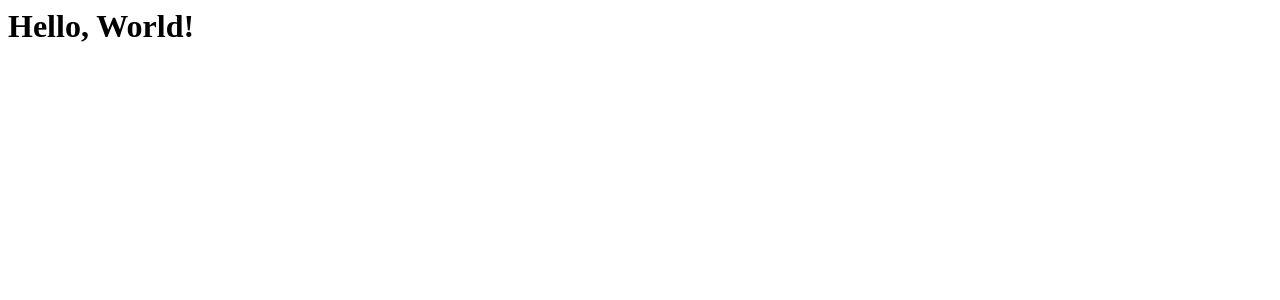
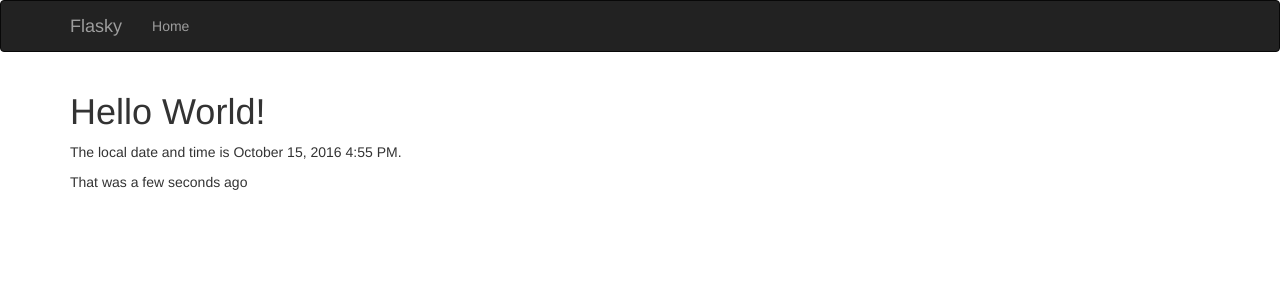
Before and after one commit to lanlingsheng/flask-web, a Flask app: page / in a window 1280 px wide. Shown: the top 300 px of the page. Run offline with Flask 2, Linux system fonts and the light colour scheme; some libraries are stand-ins or nearby versions.

Commit message:
add static picture

```diff
--- a/hello.py
+++ b/hello.py
@@ -1,13 +1,16 @@
 from flask import Flask
 from flask import render_template
-from flask.ext.bootstrap import Bootstrap
+from flask_bootstrap import Bootstrap
+from flask_moment import Moment
+from datetime import datetime
 
 app = Flask(__name__)
 bootstrap = Bootstrap(app)
+moment = Moment(app)
 
 @app.route('/')
 def index():
-    return render_template('index.html')
+    return render_template('index.html', current_time= datetime.utcnow())
 
 @app.route('/user/<name>')
 def user(name):
--- a/templates/base.html
+++ b/templates/base.html
@@ -1,6 +1,12 @@
 {% extends "bootstrap/base.html" %}
 
 {% block title %}Flasky{% endblock %}
+
+{% block head %}
+{{ super() }}
+<link rel = "shortcut icon" href = "{{ url_for('static', filename = 'favicon.ico')}}" type = "image/x-icon">
+<link rel = "icon" href = "{{ url_for('static', filename= 'favicon.ico')}}" type= "image/x-icon">
+{% endblock %}
 
 {% block navbar %}
 <div class="navbar navbar-inverse" role="navigation">
@@ -28,3 +34,8 @@
     {% block page_content %}{% endblock %}
 </div>
 {% endblock %}
+
+{% block scripts %}
+{{ super() }}
+{{ moment.include_moment() }}
+{% endblock %}
--- a/templates/index.html
+++ b/templates/index.html
@@ -1 +1,11 @@
-<h1>Hello, World!</h1>
+{% extends "base.html" %}
+
+{% block title %}Flasky{% endblock%}
+
+{% block page_content %}
+<div class= "page-head">
+    <h1>Hello World!</h1>
+</div>
+<p>The local date and time is {{ moment(current_time).format('LLL')}}.</p>
+<p>That was {{ moment(current_time).fromNow(refresh=True)}}</p>
+{% endblock %}
```
